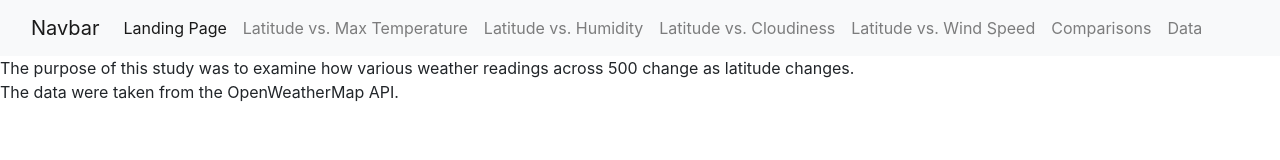
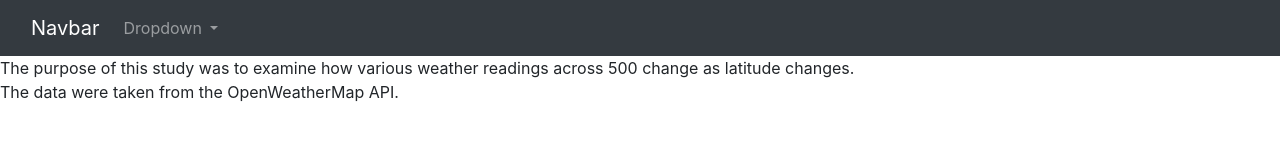
Before and after one commit to NeilTipton193/Web-Design-Challenge, a plain HTML site: page index.html in a window 1280 px wide. Drawn offline with nearby package versions, Linux system fonts and the light colour scheme.

Commit message:
Update index.html

```diff
--- a/index.html
+++ b/index.html
@@ -9,34 +9,27 @@
     <title>City Data Analysis Dashboard</title>
 </head>
 <body>
-    <nav class="navbar navbar-expand-lg navbar-light bg-light">
+<nav class="navbar navbar-expand-lg navbar-dark bg-dark">
   <div class="container-fluid">
     <a class="navbar-brand" href="#">Navbar</a>
-          <button class="navbar-toggler" type="button" data-bs-toggle="collapse" data-bs-target="#navbarNav" aria-controls="navbarNav" aria-expanded="false" aria-label="Toggle navigation">
+    <button class="navbar-toggler" type="button" data-bs-toggle="collapse" data-bs-target="#navbarNavDarkDropdown" aria-controls="navbarNavDarkDropdown" aria-expanded="false" aria-label="Toggle navigation">
       <span class="navbar-toggler-icon"></span>
     </button>
-          <div class="collapse navbar-collapse" id="navbarNav">
+    <div class="collapse navbar-collapse" id="navbarNavDarkDropdown">
       <ul class="navbar-nav">
-              <li class="nav-item">
-                <a class="nav-link active" aria-current="page" href="index.html">Landing Page</a>
-              </li>
-              <li class="nav-item">
-                <a class="nav-link" href="vis1.html">Latitude vs. Max Temperature</a>
-              </li>
-              <li class="nav-item">
-                <a class="nav-link" href="vis2.html">Latitude vs. Humidity</a>
-              </li>
-              <li class="nav-item">
-                <a class="nav-link" href="vis3.html">Latitude vs. Cloudiness</a>
-              </li>
-              <li class="nav-item">
-                <a class="nav-link" href="vis4.html">Latitude vs. Wind Speed</a>
-              </li>
-              <li class="nav-item">
-                <a class="nav-link" href="comparisons.html">Comparisons</a>
-              </li>
-              <li class="nav-item">
-                <a class="nav-link" href="data.html">Data</a>
+        <li class="nav-item dropdown">
+          <a class="nav-link dropdown-toggle" href="#" id="navbarDarkDropdownMenuLink" role="button" data-bs-toggle="dropdown" aria-expanded="false">
+            Dropdown
+          </a>
+          <ul class="dropdown-menu dropdown-menu-dark" aria-labelledby="navbarDarkDropdownMenuLink">
+            <li><a class="dropdown-item" href="./index.html">Landing</a></li>
+            <li><a class="dropdown-item" href="./comparisons.html"></a>Comparisons</li>
+            <li><a class="dropdown-item" href="./data.html">Data</a></li>
+            <li><a class="dropdown-item" href="./vis1.html">Latitude vs. Max Temperature</a></li>
+            <li><a class="dropdown-item" href="./vis2.html">Latitude vs. Humidity</a></li>
+            <li><a class="dropdown-item" href="./vis3.html">Latitude vs. Cloudiness</a></li>
+            <li><a class="dropdown-item" href="./vis4.html">Latitude vs. Wind Speed</a></li>
+          </ul>
         </li>
       </ul>
     </div>
@@ -48,5 +41,8 @@
             The data were taken from the OpenWeatherMap API.
         </p>
       </div>
+  <script src="https://code.jquery.com/jquery-3.3.1.slim.min.js" integrity="sha384-q8i/X+965DzO0rT7abK41JStQIAqVgRVzpbzo5smXKp4YfRvH+8abtTE1Pi6jizo" crossorigin="anonymous"></script>
+  <script src="https://cdnjs.cloudflare.com/ajax/libs/popper.js/1.14.7/umd/popper.min.js" integrity="sha384-UO2eT0CpHqdSJQ6hJty5KVphtPhzWj9WO1clHTMGa3JDZwrnQq4sF86dIHNDz0W1" crossorigin="anonymous"></script>
+  <script src="https://stackpath.bootstrapcdn.com/bootstrap/4.3.1/js/bootstrap.min.js" integrity="sha384-JjSmVgyd0p3pXB1rRibZUAYoIIy6OrQ6VrjIEaFf/nJGzIxFDsf4x0xIM+B07jRM" crossorigin="anonymous"></script>
 </body>
 </html>
```
Lines whose indentation alone changed are shown as unchanged.
